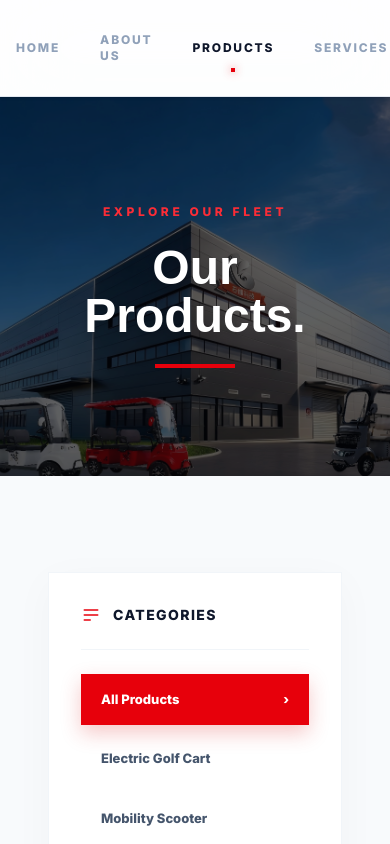
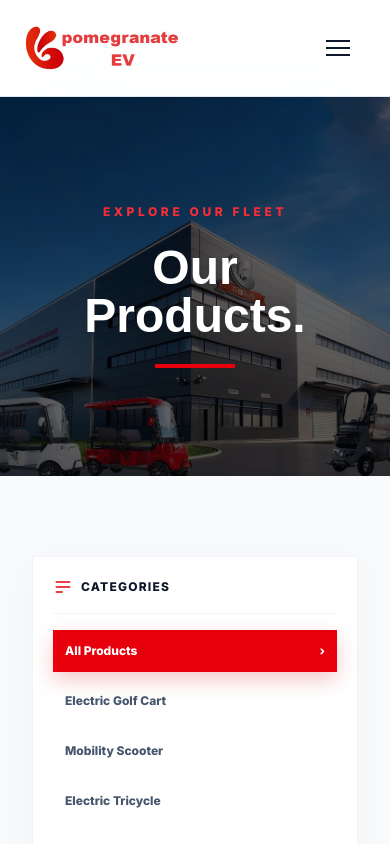
Before and after one commit to zhuge202322/pomegranatecar, a Next.js app: page / in a window 390 px wide. Both pictures are taken after a click on the button "EXPLORE OUR PRODUCTS". Built offline with nearby package versions, Linux system fonts and the light colour scheme.

Commit message:
feat: 4-col products list, mobile hamburger nav, larger product cards

```diff
--- a/src/app/page.tsx
+++ b/src/app/page.tsx
@@ -101,6 +101,7 @@ export default function Home() {
  const [activeCategory, setActiveCategory] = useState('All');
  const [selectedProduct, setSelectedProduct] = useState<any>(null);
  const [selectedServiceDetail, setSelectedServiceDetail] = useState<any>(null);
+ const [mobileMenuOpen, setMobileMenuOpen] = useState(false);
  const isTransitioning = useRef(false);
  const stageRef = useRef<HTMLDivElement>(null);
  const lenisRef = useRef<Lenis | null>(null);
@@ -294,7 +295,8 @@ export default function Home() {
  <img src="/img/logo.png" alt="Company Logo" className="h-20 md:h-[100px] w-auto object-contain" />
  </div>
 
- <ul className="flex items-center gap-10">
+ {/* 桌面端导航 */}
+ <ul className="hidden lg:flex items-center gap-10">
  {navItems.map((item) => (
  <li
  key={item.id}
@@ -329,6 +331,32 @@ export default function Home() {
  </li>
  ))}
  </ul>
+
+ {/* 移动端汉堡菜单按钮 */}
+ <button
+ onClick={() => setMobileMenuOpen(!mobileMenuOpen)}
+ className="lg:hidden flex flex-col justify-center items-center w-10 h-10 gap-[5px] focus:outline-none"
+ aria-label="Toggle menu"
+ >
+ <span className={`w-6 h-[2px] bg-slate-900 transition-all duration-300 ${mobileMenuOpen ? 'rotate-45 translate-y-[7px]' : ''}`}></span>
+ <span className={`w-6 h-[2px] bg-slate-900 transition-all duration-300 ${mobileMenuOpen ? 'opacity-0' : ''}`}></span>
+ <span className={`w-6 h-[2px] bg-slate-900 transition-all duration-300 ${mobileMenuOpen ? '-rotate-45 -translate-y-[7px]' : ''}`}></span>
+ </button>
+
+ {/* 移动端展开菜单面板 */}
+ <div className={`lg:hidden fixed top-[88px] left-0 w-full bg-white border-b border-slate-200 shadow-[0_20px_40px_rgba(0,0,0,0.08)] transition-all duration-500 origin-top ${mobileMenuOpen ? 'opacity-100 visible scale-y-100' : 'opacity-0 invisible scale-y-0'}`}>
+ <ul className="flex flex-col py-4">
+ {navItems.map((item) => (
+ <li
+ key={item.id}
+ onClick={() => { transitionTo(item.id); setMobileMenuOpen(false); }}
+ className={`px-8 py-4 text-sm font-bold uppercase tracking-[0.15em] cursor-pointer border-l-4 transition-all duration-300 ${currentId === item.id ? 'text-red-600 border-red-600 bg-red-50' : 'text-slate-700 border-transparent hover:bg-slate-50 hover:text-red-600'}`}
+ >
+ {item.label}
+ </li>
+ ))}
+ </ul>
+ </div>
  </nav>
 
  <div className="viewport">
@@ -763,19 +791,19 @@ export default function Home() {
  </div>
 
  {/* 核心内容区：左侧分类侧边栏 + 右侧产品网格 */}
- <div className="w-full max-w-[1400px] mx-auto px-12 py-24 flex flex-col lg:flex-row gap-16 flex-1">
+ <div className="w-full max-w-[1700px] mx-auto px-8 py-20 flex flex-col lg:flex-row gap-8 flex-1">
 
  {/* 左侧：分类侧边栏 */}
- <div className="w-full lg:w-[25%] shrink-0">
- <div className="sticky top-40 bg-white shadow-[0_10px_40px_rgba(0,0,0,0.03)] border border-slate-100 p-8">
- <h3 className="text-sm font-black text-slate-900 mb-6 uppercase tracking-widest border-b border-slate-100 pb-6 flex items-center gap-3">
+ <div className="w-full lg:w-[200px] shrink-0">
+ <div className="sticky top-40 bg-white shadow-[0_10px_40px_rgba(0,0,0,0.03)] border border-slate-100 p-5">
+ <h3 className="text-xs font-black text-slate-900 mb-4 uppercase tracking-widest border-b border-slate-100 pb-4 flex items-center gap-2">
  <svg className="w-5 h-5 text-red-600" fill="none" stroke="currentColor" viewBox="0 0 24 24"><path strokeLinecap="round" strokeLinejoin="round" strokeWidth={2} d="M4 6h16M4 12h16M4 18h7" /></svg>
  Categories
  </h3>
  <ul className="flex flex-col gap-2">
  <li
  onClick={() => setActiveCategory('All')}
- className={`px-5 py-4 cursor-pointer font-bold text-[13px] transition-all duration-300 flex items-center justify-between group ${activeCategory === 'All' ? 'bg-red-600 text-white shadow-[0_8px_20px_rgba(220,38,38,0.25)]' : 'text-slate-600 hover:bg-red-50 hover:text-red-600'}`}
+ className={`px-3 py-3 cursor-pointer font-bold text-[12px] transition-all duration-300 flex items-center justify-between group ${activeCategory === 'All' ? 'bg-red-600 text-white shadow-[0_8px_20px_rgba(220,38,38,0.25)]' : 'text-slate-600 hover:bg-red-50 hover:text-red-600'}`}
  >
  All Products
  <span className={`transform transition-transform duration-300 ${activeCategory === 'All' ? 'translate-x-0' : '-translate-x-2 opacity-0 group-hover:translate-x-0 group-hover:opacity-100'}`}>&rsaquo;</span>
@@ -784,7 +812,7 @@ export default function Home() {
  <li
  key={idx}
  onClick={() => setActiveCategory(cat as string)}
- className={`px-5 py-4 cursor-pointer font-bold text-[13px] transition-all duration-300 flex items-center justify-between group ${activeCategory === cat ? 'bg-red-600 text-white shadow-[0_8px_20px_rgba(220,38,38,0.25)]' : 'text-slate-600 hover:bg-red-50 hover:text-red-600'}`}
+ className={`px-3 py-3 cursor-pointer font-bold text-[12px] transition-all duration-300 flex items-center justify-between group ${activeCategory === cat ? 'bg-red-600 text-white shadow-[0_8px_20px_rgba(220,38,38,0.25)]' : 'text-slate-600 hover:bg-red-50 hover:text-red-600'}`}
  >
  <span className="capitalize line-clamp-1">{cat as string}</span>
  <span className={`transform transition-transform duration-300 shrink-0 ${activeCategory === cat ? 'translate-x-0' : '-translate-x-2 opacity-0 group-hover:translate-x-0 group-hover:opacity-100'}`}>&rsaquo;</span>
@@ -795,34 +823,25 @@ export default function Home() {
  </div>
 
  {/* 右侧：产品展示网格 */}
- <div className="w-full lg:w-[75%] grid grid-cols-1 md:grid-cols-2 gap-10 self-start">
+ <div className="flex-1 grid grid-cols-1 sm:grid-cols-2 md:grid-cols-3 lg:grid-cols-4 gap-8 self-start">
  {filteredProducts.map((prod: any, idx: number) => (
  <div
  key={idx}
  onClick={() => { setSelectedProduct(prod); transitionTo('product-detail'); }}
- className="bg-white border border-slate-100 overflow-hidden group hover:shadow-[0_30px_60px_rgba(0,0,0,0.08)] transition-all duration-500 hover:-translate-y-2 flex flex-col cursor-pointer"
+ className="bg-white border border-slate-100 overflow-hidden group hover:border-red-500 hover:shadow-[0_15px_35px_rgba(0,0,0,0.06)] transition-all duration-300 flex flex-col cursor-pointer"
  >
 
  {/* 产品图区 */}
- <div className="w-full aspect-[4/3] bg-slate-50 relative overflow-hidden p-8 flex items-center justify-center">
- <img src={prod.Thumbnail || 'https://via.placeholder.com/400?text=No+Image'} className="w-full h-full object-contain mix-blend-multiply group-hover:scale-110 transition-transform duration-700" alt={prod['Product Name']} />
- {/* 悬停时的遮罩和按钮 */}
- <div className="absolute inset-0 bg-gradient-to-t from-black/20 to-transparent opacity-0 group-hover:opacity-100 transition-opacity duration-500 pointer-events-none"></div>
- <div className="absolute bottom-6 right-6 bg-red-600 text-white text-[10px] font-bold px-5 py-2.5 tracking-widest uppercase opacity-0 transform translate-y-4 group-hover:opacity-100 group-hover:translate-y-0 transition-all duration-500 shadow-[0_10px_20px_rgba(220,38,38,0.3)]">
- View Details
- </div>
+ <div className="w-full aspect-square bg-slate-50 relative overflow-hidden p-8 flex items-center justify-center">
+ <img src={prod.Thumbnail || 'https://via.placeholder.com/400?text=No+Image'} className="w-full h-full object-contain mix-blend-multiply" alt={prod['Product Name']} />
  </div>
 
  {/* 产品信息区 */}
- <div className="p-8 flex flex-col flex-1">
- <div className="text-[10px] text-red-500 font-bold uppercase tracking-widest mb-3 bg-red-50 w-max px-3 py-1 ">{prod.Category}</div>
- <h3 className="text-xl font-bold text-slate-900 leading-snug group-hover:text-red-600 transition-colors line-clamp-2 mb-4">
+ <div className="px-7 py-6 flex flex-col">
+ <div className="text-[10px] text-red-500 font-bold uppercase tracking-widest mb-3">{prod.Category}</div>
+ <h3 className="text-lg font-bold text-slate-900 leading-snug group-hover:text-red-600 transition-colors line-clamp-2 min-h-[2.6em]">
  {prod['Product Name']}
  </h3>
- {/* 简短描述 */}
- <p className="text-sm text-slate-500 line-clamp-2 mt-auto">
- High-performance electric mobility solution designed for efficiency and comfort. Contact us for detailed specifications.
- </p>
  </div>
 
  </div>
```
